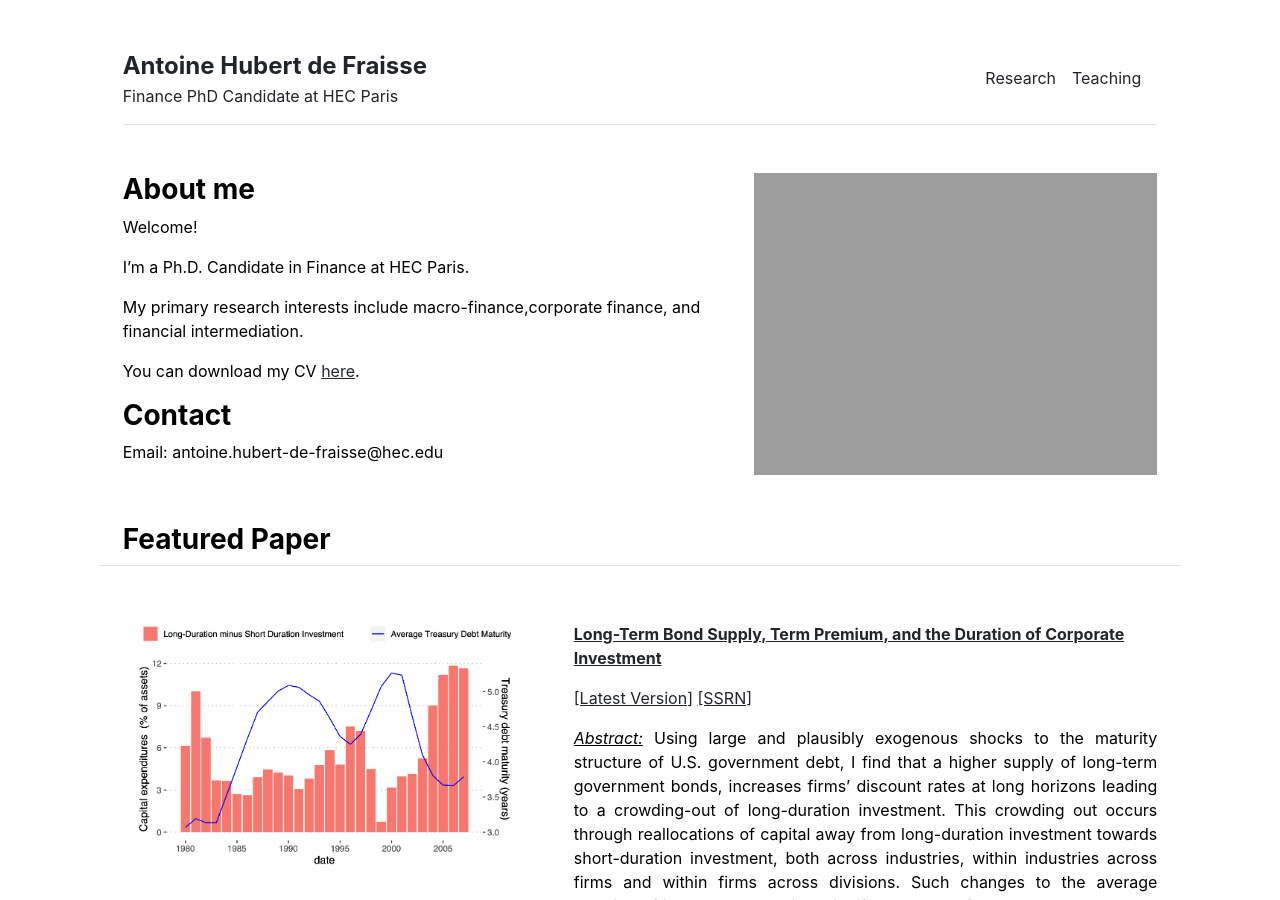
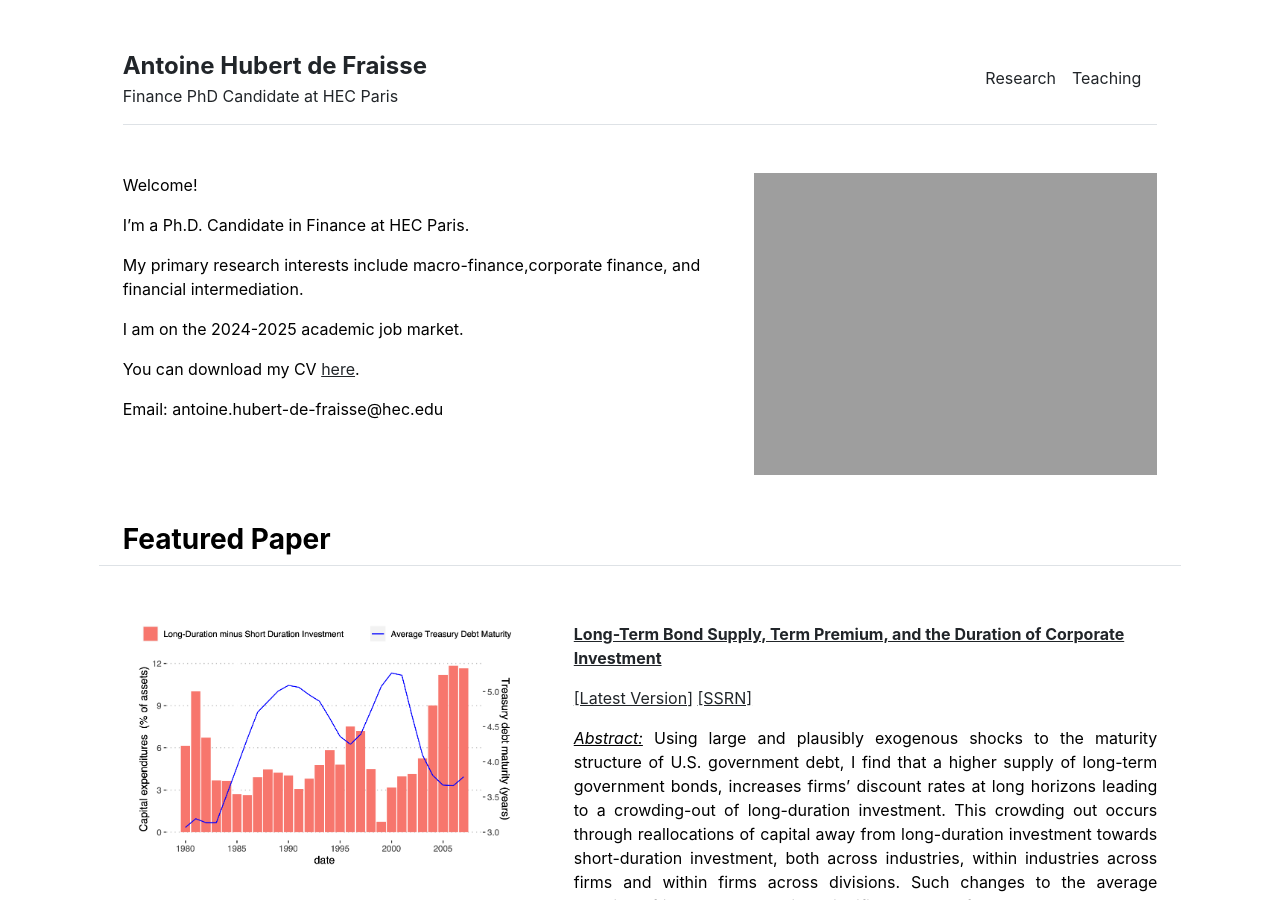
Before and after one commit to antoinehubertdefraisse/antoinehubertdefraisse.github.io, a Jekyll site: the page built from index.md, in a window 1280 px wide and 900 px high. Built offline with Jekyll 4.4.1, drawn with Linux system fonts in a browser that asks for light colours.

Commit message:
Update home.html

```diff
--- a/_layouts/home.html
+++ b/_layouts/home.html
@@ -4,13 +4,14 @@ layout: default
 
 <div class="row g-5 mb-5">
   <div class="col-md-7">
-    <h3 class="fw-bold">About me</h3>
-    Welcome!  <p></p>
+<!--    <h3 class="fw-bold">About me</h3>
+-->    Welcome!  <p></p>
     I’m a Ph.D. Candidate in Finance at HEC Paris.  <p></p>
     My primary research interests include macro-finance,corporate finance, and financial intermediation. <p></p>
+    I am on the 2024-2025 academic job market. <p></p>
     You can download my CV <a href="http://antoinehubertdefraisse.github.io/pdf/CV_Antoine_HubertdeFraisse.pdf" target="_blank">here</a>. <p></p> 	  <p></p>
-    <h3 class="fw-bold">Contact</h3>
-    Email: antoine.hubert-de-fraisse@hec.edu
+<!--    <h3 class="fw-bold">Contact</h3>
+-->    Email: antoine.hubert-de-fraisse@hec.edu
   </div>
   <div class="col-md-5">
     <img src="{{ site.github.url }}/assets/mfr22.jpg" alt="Home" width="100%">
```
